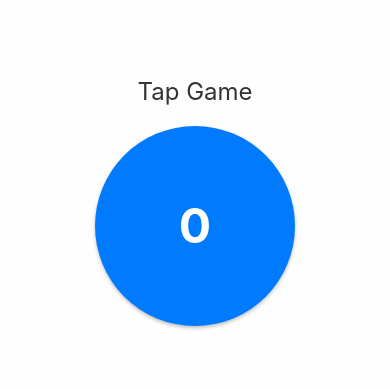
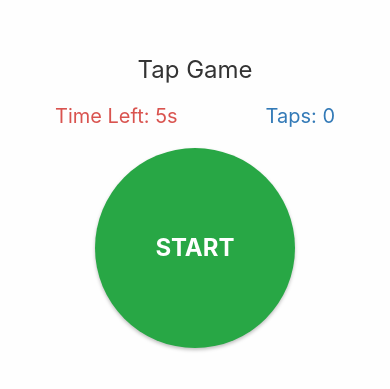
Before and after one commit to jesselsookha/tap-game, a React Native app: screen / in a window 390 px wide. Shown: the part 221-610 px from the top of the page. Built offline with nearby package versions, Linux system fonts and the light colour scheme.

Commit message:
code st 2 useffect timer reset

```diff
--- a/App.tsx
+++ b/App.tsx
@@ -1,19 +1,68 @@
-import { useState } from 'react';
+import { useState, useEffect } from 'react';
 import { View, Text, StyleSheet, TouchableOpacity } from 'react-native';
+
+const GAME_DURATION = 5; // The duration of the game in seconds
 
 function App() {
   const [taps, setTaps] = useState<number>(0);
+  const [timeLeft, setTimeLeft] = useState<number>(GAME_DURATION);
+  const [gameActive, setGameActive] = useState<boolean>(false);
+
+  // useEffect to handle the timer logic
+  useEffect(() => {
+    let timer: NodeJS.Timeout | null = null;
+    if (gameActive && timeLeft > 0) {
+      timer = setInterval(() => {
+        setTimeLeft(prevTime => prevTime - 1);
+      }, 1000);
+    } else if (timeLeft === 0) {
+      setGameActive(false);
+    }
+
+    return () => {
+      if (timer) {
+        clearInterval(timer);
+      }
+    };
+  }, [gameActive, timeLeft]); // useEffect dependent on gameActive and timeLeft state variables
 
   const handleTap = () => {
-    setTaps(taps + 1);
+    if (!gameActive) {
+      setGameActive(true);
+      setTaps(1);
+    } else {
+      setTaps(prevTaps => prevTaps + 1);
+    }
+  };
+
+  const handleReset = () => {
+    setGameActive(false);
+    setTaps(0);
+    setTimeLeft(GAME_DURATION);
   };
 
   return (
     <View style={styles.container}>
       <Text style={styles.title}>Tap Game</Text>
-      <TouchableOpacity style={styles.button} onPress={handleTap}>
-        <Text style={styles.buttonText}>{taps}</Text>
+
+      <View style={styles.infoContainer}>
+        <Text style={styles.timerText}>Time Left: {timeLeft}s</Text>
+        <Text style={styles.scoreText}>Taps: {taps}</Text>
+      </View>
+
+      <TouchableOpacity
+        style={[styles.button, !gameActive && styles.startButton]}
+        onPress={handleTap}
+        disabled={!gameActive && timeLeft === 0}
+      >
+        <Text style={styles.buttonText}>{gameActive ? "TAP" : (timeLeft === 0 ? "GAME OVER" : "START")}</Text>
       </TouchableOpacity>
+
+      {timeLeft === 0 && (
+        <TouchableOpacity style={styles.resetButton} onPress={handleReset}>
+          <Text style={styles.buttonText}>RESET</Text>
+        </TouchableOpacity>
+      )}
     </View>
   );
 }
@@ -31,6 +80,20 @@ const styles = StyleSheet.create({
     marginBottom: 20,
     color: '#333',
   },
+  infoContainer: {
+    flexDirection: 'row',
+    justifyContent: 'space-between',
+    width: '80%',
+    marginBottom: 20,
+  },
+  timerText: {
+    fontSize: 20,
+    color: '#d9534f',
+  },
+  scoreText: {
+    fontSize: 20,
+    color: '#337ab7',
+  },
   button: {
     width: 200,
     height: 200,
@@ -44,10 +107,20 @@ const styles = StyleSheet.create({
     shadowOpacity: 0.25,
     shadowRadius: 3.84,
   },
+  startButton: {
+    backgroundColor: '#28a745',
+  },
   buttonText: {
-    fontSize: 48,
+    fontSize: 24,
     color: '#fff',
     fontWeight: 'bold',
+  },
+  resetButton: {
+    marginTop: 20,
+    paddingHorizontal: 20,
+    paddingVertical: 10,
+    backgroundColor: '#dc3545',
+    borderRadius: 5,
   },
 });
 
```
